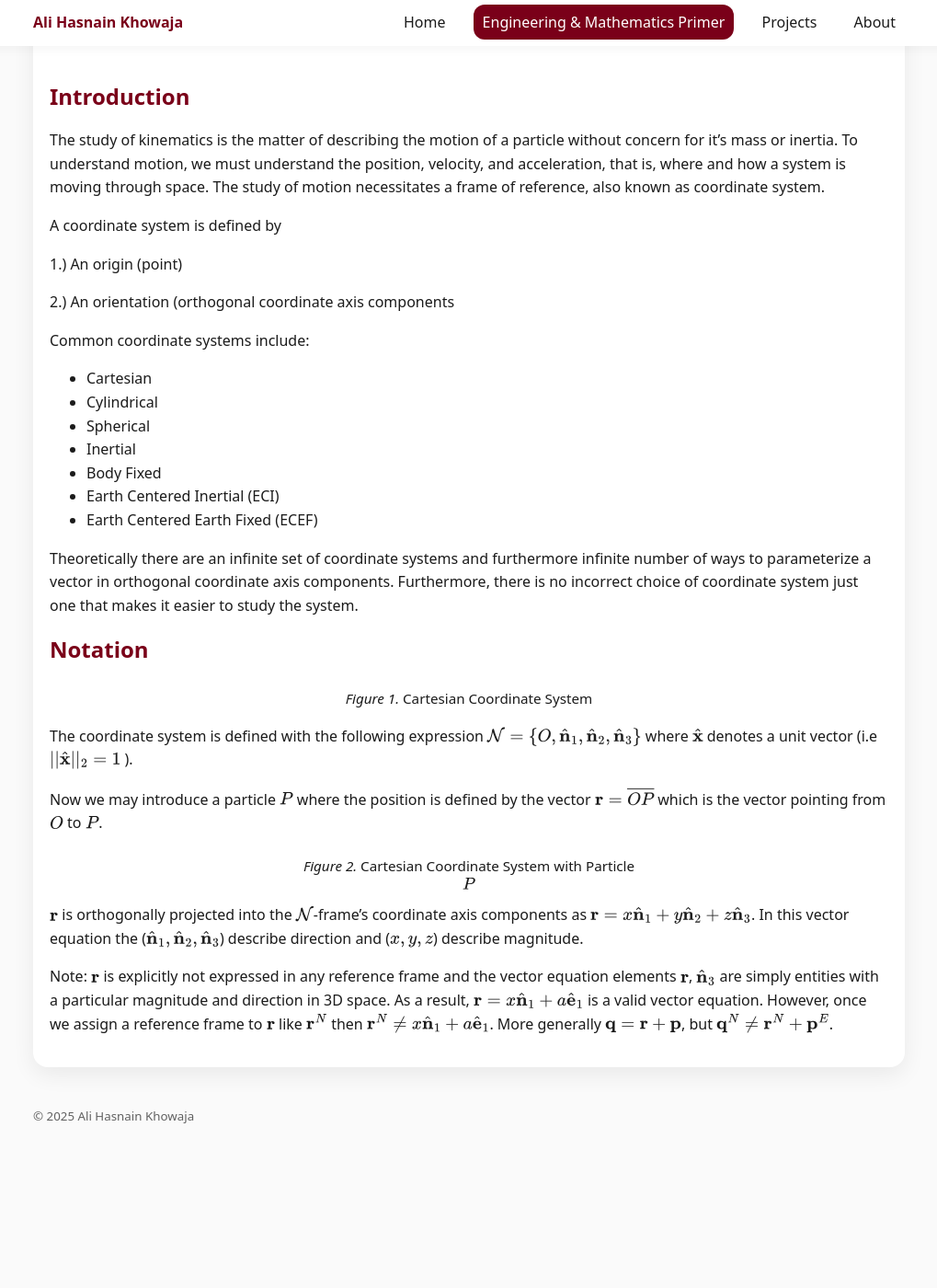
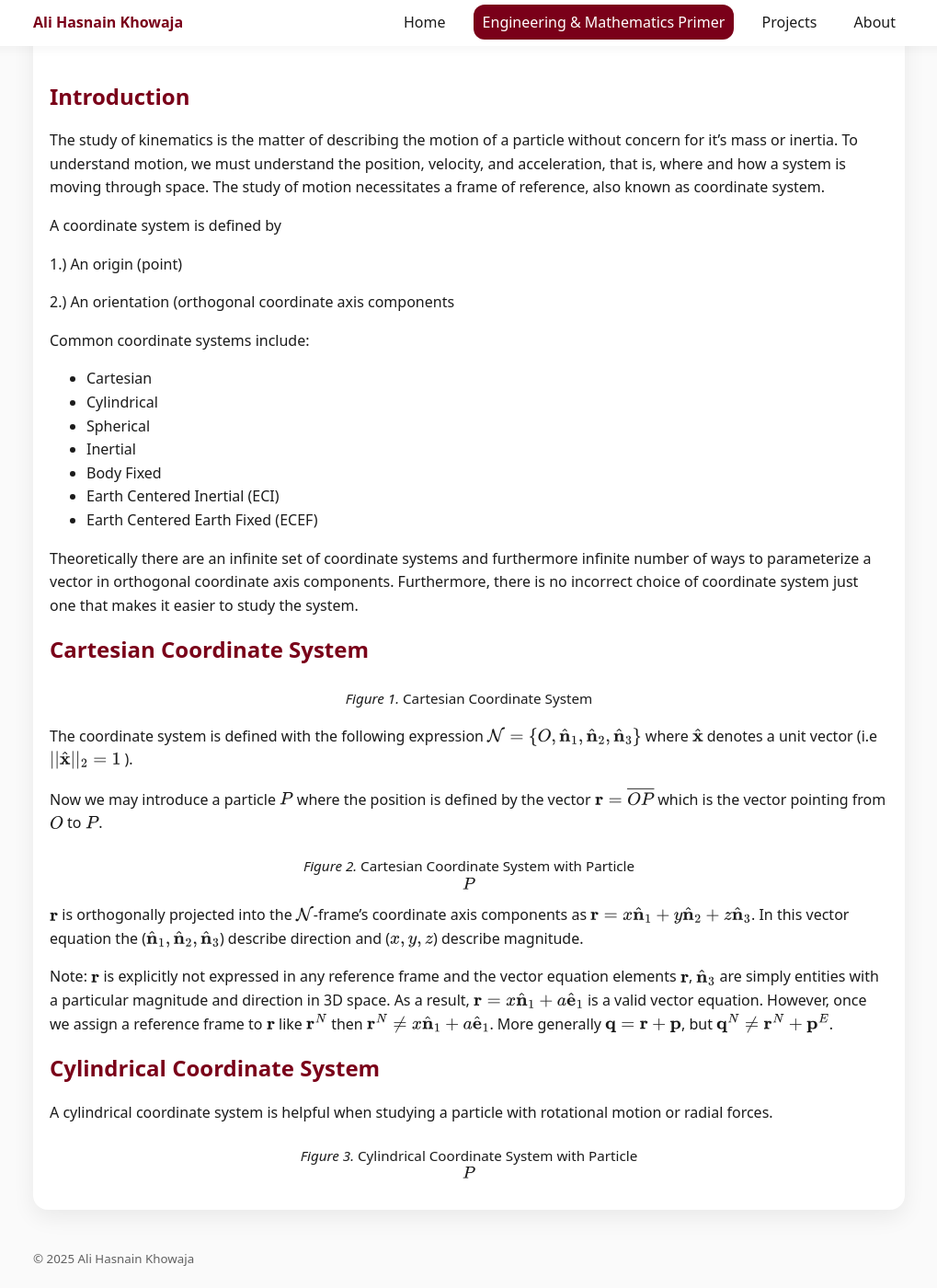
Before and after one commit to khowaja17/khowaja17.github.io, a Jekyll site: the page built from _primer/dynamics/coordinate-systems.md, in a window 1280 px wide and 1400 px high, scrolled down 619 px. Shown: the whole window at 92% size, without its empty margins (130-1149 px from the left). Built offline with Jekyll 4.4.1, drawn with Linux system fonts in a browser that asks for light colours; before the commit the page ends 1865 px from its top, so only the background shows below that; part of the change alters nothing that is shown.

Commit message:
Update coordinate-systems.md

```diff
--- a/_primer/dynamics/coordinate-systems.md
+++ b/_primer/dynamics/coordinate-systems.md
@@ -24,7 +24,7 @@ Common coordinate systems include:
 
 Theoretically there are an infinite set of coordinate systems and furthermore infinite number of ways to parameterize a vector in orthogonal coordinate axis components. Furthermore, there is no incorrect choice of coordinate system just one that makes it easier to study the system.
 
-## Notation
+## Cartesian Coordinate System
 
 <figure class="tikz-figure center">
     <script type="text/tikz">
@@ -92,3 +92,79 @@ $\mathbf{r} = x \hat{\mathbf n}_1 + y \hat{\mathbf n}_2 + z \hat{\mathbf n}_3$.
 
 Note: $\mathbf{r}$ is explicitly not expressed in any reference frame and the vector equation elements $\mathbf{r}$, $\hat{\mathbf n}_3$ are simply entities with a particular magnitude and direction in 3D space.
 As a result, $\mathbf{r} = x \hat{\mathbf n}_1 + a \hat{\mathbf e}_1$ is a valid vector equation. However, once we assign a reference frame to $\mathbf{r}$ like $\mathbf{r}^N$ then $\mathbf{r}^N \neq x \hat{\mathbf n}_1 + a \hat{\mathbf e}_1$. More generally $\mathbf{q} = \mathbf{r} + \mathbf{p}$, but $\mathbf{q}^N \neq \mathbf{r}^N + \mathbf{p}^E$.
+
+## Cylindrical Coordinate System
+A cylindrical coordinate system is helpful when studying a particle with rotational motion or radial forces.
+<figure class="tikz-figure center">
+    <script type="text/tikz">
+        \begin{tikzpicture}[>=stealth, line cap=round, line join=round, thick, scale=1.4]
+  %------------------ parameters: Cartesian coordinates of P ------------------
+  \def\X{1.4}   % x along \hat n_1   (down-left)
+  \def\Y{3.0}   % y along \hat n_2   (right)
+  \def\Z{1.6}   % z along \hat n_3   (up)
+
+  %------------------ styles -------------------------------------------------
+  \tikzset{
+    axis/.style = {->},
+    proj/.style = {densely dashed},
+    cyl/.style  = {orange!85!black, thick, ->},
+  }
+
+  %------------------ basis directions (2D oblique projection) ---------------
+  \coordinate (O)  at (0,0);
+  \coordinate (e2) at (1,0);          % \hat n_2  (right)
+  \coordinate (e3) at (0,1);          % \hat n_3  (up)
+  \coordinate (e1) at (-0.75,-0.48);  % \hat n_1  (down-left for 3D look)
+
+  %------------------ point and projections ----------------------------------
+  \coordinate (Px)  at ($(O)+\X*(e1)$);
+  \coordinate (Py)  at ($(O)+\Y*(e2)$);
+  \coordinate (Pxy) at ($(O)+\X*(e1)+\Y*(e2)$);
+  \coordinate (P)   at ($(Pxy)+\Z*(e3)$);
+
+  % Cylindrical helpers: d and theta (theta measured from +\hat n_1 toward +\hat n_2)
+  \pgfmathsetmacro{\thetadeg}{atan2(\Y,\X)} % degrees
+  \pgfmathsetmacro{\dlen}{sqrt(\X*\X+\Y*\Y)}
+
+  % Unit directions in the xy-plane for c_r and c_theta
+  \coordinate (crdir) at ($({cos(\thetadeg)}*(e1)+{sin(\thetadeg)}*(e2)$));
+  \coordinate (ctdir) at ($({-sin(\thetadeg)}*(e1)+{cos(\thetadeg)}*(e2)$));
+
+  %------------------ frame label and origin ---------------------------------
+  \node[red] at (-1.6,2.2) {$\mathcal N$};
+  \node at (0.25,-0.35) {$O_N$};
+
+  %------------------ axes ----------------------------------------------------
+  \draw[axis] (O) -- ($(O)+3.6*(e2)$) node[below right=3pt] {$\hat{\mathbf n}_2$};
+  \draw[axis] (O) -- ($(O)+2.6*(e3)$) node[above left=3pt]  {$\hat{\mathbf n}_3$};
+  \draw[axis] (O) -- ($(O)+2.6*(e1)$) node[below left=3pt]  {$\hat{\mathbf n}_1$};
+
+  %------------------ xy footprint & projections ------------------------------
+  \draw[proj] (O) -- (Px) -- (Pxy) -- (Py) -- cycle;           % footprint rectangle
+  \draw[proj] (Pxy) -- (P) node[midway,right] {$z$};           % vertical
+  \draw[proj] (O) -- (Pxy) node[midway,sloped,below] {$d$};    % radial distance
+  \draw[proj] (Px) -- (Pxy) node[midway,below] {$x$};          % x component
+  \draw[proj] (Py) -- (Pxy) node[midway,sloped,below] {$y$};   % y component
+
+  %------------------ cylindrical unit vectors and angle ----------------------
+  % c_r and c_theta at the origin (length 1 for clarity)
+  \draw[cyl] (O) -- ($(O)+1.1*(crdir)$) node[above right=1pt] {$\hat{\mathbf c}_r$};
+  \draw[cyl] (O) -- ($(O)+1.1*(ctdir)$) node[below right=0pt] {$\hat{\mathbf c}_\theta$};
+  \draw[cyl] (O) -- ($(O)+1.6*(e3)$)    node[left=2pt]        {$\hat{\mathbf c}_z$};
+
+  % theta arc (from +\hat n_1 to +\hat c_r in the xy-plane)
+  % small radius for readability
+  \path let \p1=($(e1)$), \p2=($(e2)$) in
+    coordinate (xaxis) at ($(O)+0.9*(e1)$);
+  \draw[orange!85!black, very thick]
+    ($(O)+0.65*(e1)$) arc[start angle=0, end angle=\thetadeg, radius=0.65cm];
+  \node[orange!85!black] at ($(O)+0.95*(crdir)$) {$\theta$};
+
+  %------------------ position vector and point -------------------------------
+  \draw[very thick,blue,->] (O) -- (P) node[midway,above] {$\mathbf r$};
+  \fill[blue] (P) circle (2pt) node[above right=2pt] {$P$};
+\end{tikzpicture}
+
+    </script>
+    <figcaption><em>Figure 3.</em> Cylindrical Coordinate System with Particle $P$</figcaption>
+</figure>
```
